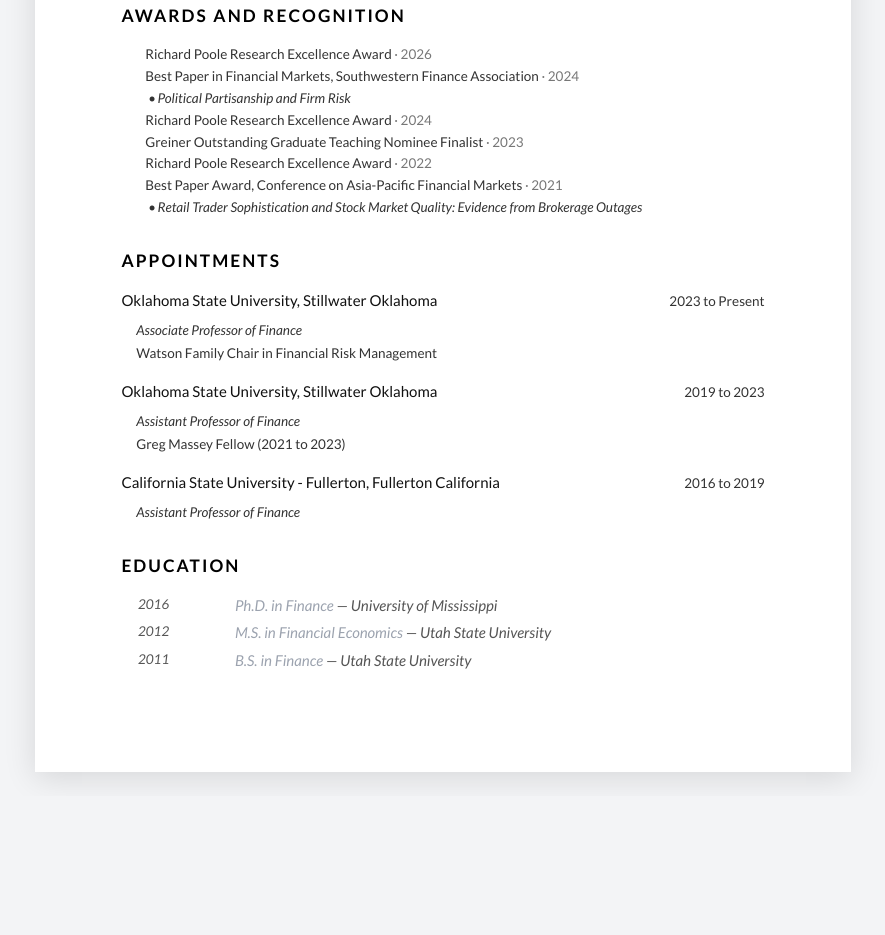
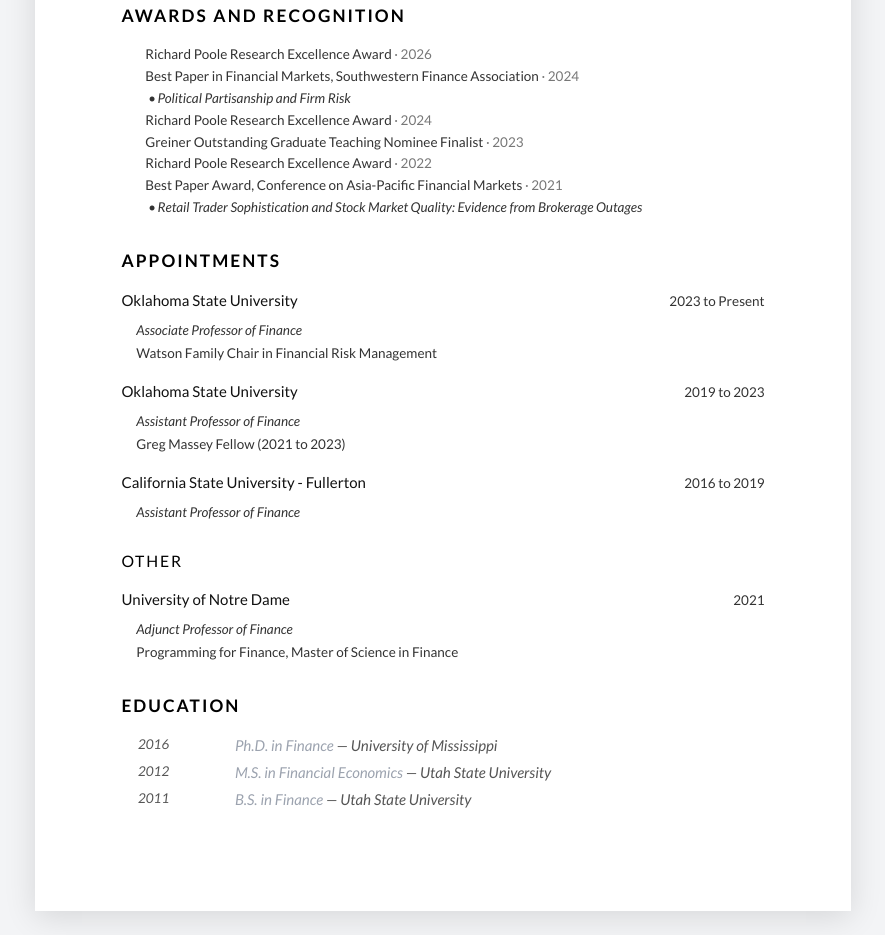
Before and after one commit to bsroseman/bsroseman.github.io, a plain HTML site: page cv.html in a window 1280 px wide. Shown: the part 4345-5280 px from the top of the page, without its empty margins (197-1082 px from the left). Before the commit the page ends 5141 px from the top, so only its background shows below. Drawn offline with Linux system fonts and the light colour scheme.

Commit message:
Add Other appointments subsection to CV; drop city/state from appointments
Co-Authored-By: Claude Fable 5.2 <noreply@anthropic.com>

```diff
--- a/cv.html
+++ b/cv.html
@@ -244,6 +244,12 @@
       color: #333333;
       font-size: 0.9rem;
       white-space: nowrap;
+    }
+
+    /* A subhead that follows appointment entries (e.g. "Other Appointments")
+       keeps full spacing above it instead of the tight first-subhead margin. */
+    .appt + h3.subhead {
+      margin-top: 26px;
     }
 
     .appt.placeholder .org,
@@ -895,7 +901,7 @@
            Per entry: organization first, then title, then chair (optional). Year goes on the right. -->
       <div class="appt">
         <div class="appt-main">
-          <span class="org">Oklahoma State University, Stillwater Oklahoma</span>
+          <span class="org">Oklahoma State University</span>
           <span class="role">Associate Professor of Finance</span>
           <span class="chair">Watson Family Chair in Financial Risk Management</span>
         </div>
@@ -904,7 +910,7 @@
 
       <div class="appt">
         <div class="appt-main">
-          <span class="org">Oklahoma State University, Stillwater Oklahoma</span>
+          <span class="org">Oklahoma State University</span>
           <span class="role">Assistant Professor of Finance</span>
           <span class="chair">Greg Massey Fellow (2021 to 2023)</span>
         </div>
@@ -913,10 +919,21 @@
 
       <div class="appt">
         <div class="appt-main">
-          <span class="org">California State University - Fullerton, Fullerton California</span>
+          <span class="org">California State University - Fullerton</span>
           <span class="role">Assistant Professor of Finance</span>
         </div>
         <span class="years">2016 to 2019</span>
+      </div>
+
+      <!-- Other appointments: a subheading inside this section, so it gets no nav tab. -->
+      <h3 class="subhead">Other</h3>
+      <div class="appt">
+        <div class="appt-main">
+          <span class="org">University of Notre Dame</span>
+          <span class="role">Adjunct Professor of Finance</span>
+          <span class="chair">Programming for Finance, Master of Science in Finance</span>
+        </div>
+        <span class="years">2021</span>
       </div>
 
     </section>
```
